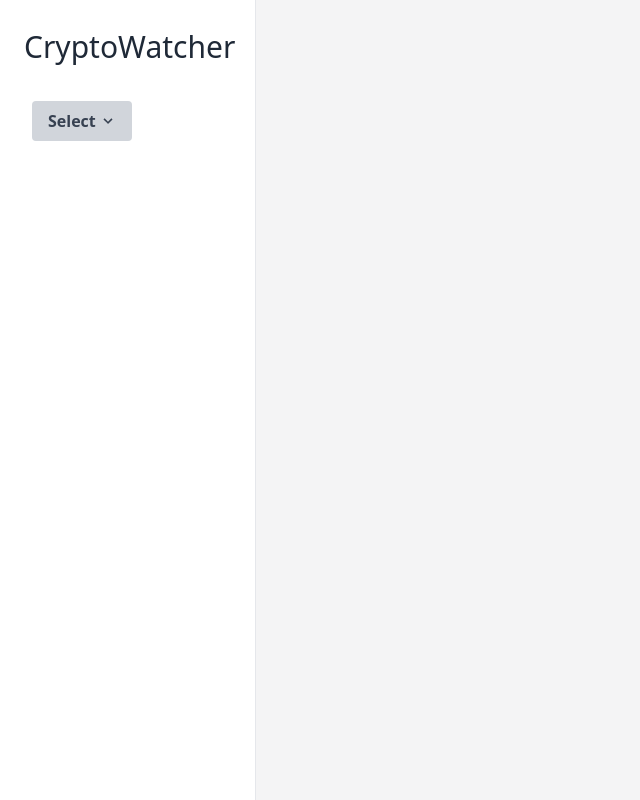
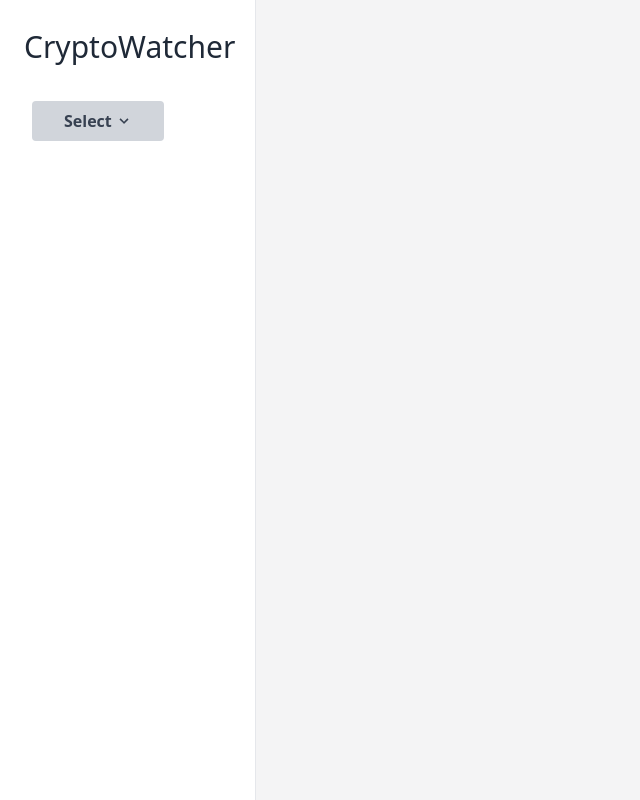
Before and after one commit to JefVerschuere/crypto_watcher, a Next.js app: page / in a window 1280 px wide. Shown: the whole page, without its empty margins (0-640 px from the left). Built offline with nearby package versions, Linux system fonts and the light colour scheme.

Commit message:
changed display for dropdown

```diff
--- a/src/containers/sideBarContainer.js
+++ b/src/containers/sideBarContainer.js
@@ -20,7 +20,7 @@ class CrypoResulContainer extends React.Component {
             }
             <div className="p-2 pt-6">
                 <div className="group inline-block relative">
-                    <button className="bg-gray-300 text-gray-700 font-semibold py-2 px-4 rounded inline-flex items-center" >
+                    <button className="bg-gray-300 text-gray-700 font-semibold py-2 px-8 rounded inline-flex items-center" >
                         <span className="mr-1">{this.props.cryptoInformation.name || 'Select'}</span>
                         <svg className="fill-current h-4 w-4" xmlns="http://www.w3.org/2000/svg" viewBox="0 0 20 20">
                             <path d="M9.293 12.95l.707.707L15.657 8l-1.414-1.414L10 10.828 5.757 6.586 4.343 8z"/>
@@ -31,7 +31,7 @@ class CrypoResulContainer extends React.Component {
                             return (
                                 <li key={element} className="">
                                     <a
-                                        className="rounded-t bg-gray-200 hover:bg-gray-400 py-2 px-4 block whitespace-no-wrap"
+                                        className="rounded-t bg-gray-200 hover:bg-gray-400 py-2 px-8 block whitespace-no-wrap"
                                         onClick={(e) => this.props.fetchCryptoInformation(element)}
                                     >{element}
                                     </a>
```
